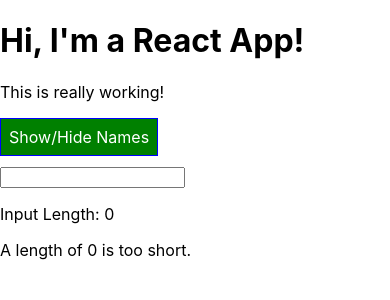
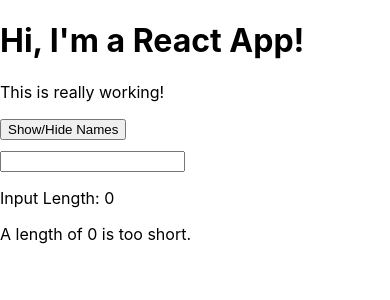
Before and after one commit to lwood54/React-16-6_MaxS, a React app in the folder react-complete-guide/: page / in a window 390 px wide. Shown: the top 300 px of the page. Built offline with nearby package versions, Linux system fonts and the light colour scheme.

Commit message:
nested button and media queries with CSS Modules

```diff
--- a/react-complete-guide/src/App.css
+++ b/react-complete-guide/src/App.css
@@ -9,3 +9,26 @@
 .bold {
   font-weight: bold;
 }
+
+.App button {
+  border: 1px solid blue;
+  padding: 16px;
+  background-color: green;
+  font: inherit;
+  color: white;
+  cursor: pointer;
+}
+
+.App button:hover {
+  background-color: lightgreen;
+  color: black;
+}
+
+.App button.Red {
+  background-color: red;
+}
+
+.App button.Red:hover {
+  background-color: salmon;
+  color: black;
+}
--- a/react-complete-guide/src/App.js
+++ b/react-complete-guide/src/App.js
@@ -82,21 +82,23 @@ class App extends Component {
   ////////  render() ////////
 
   render() {
-    const style = {
-      backgroundColor: 'green',
-      color: 'white',
-      font: 'inherit',
-      border: '1px solid blue',
-      cursor: 'pointer',
-      padding: '8px'
-      // ':hover': {
-      //   // using Radium, we can use any pseudo selector and add an object of styles
-      //   backgroundColor: 'lightgreen',
-      //   color: 'black'
-      // }
-    };
+    // CHANGED TO CSS MODULE
+    // const style = {
+    //   backgroundColor: 'green',
+    //   color: 'white',
+    //   font: 'inherit',
+    //   border: '1px solid blue',
+    //   cursor: 'pointer',
+    //   padding: '8px'
+    // ':hover': {
+    //   // using Radium, we can use any pseudo selector and add an object of styles
+    //   backgroundColor: 'lightgreen',
+    //   color: 'black'
+    // }
+    // };
 
     let persons = null;
+    let btnClass = '';
 
     if (this.state.showPersons) {
       persons = (
@@ -117,8 +119,9 @@ class App extends Component {
           })}
         </div>
       );
+      btnClass = classes.Red;
       // dynamically & conditionally styling the background-color
-      style.backgroundColor = 'red';
+      // style.backgroundColor = 'red'; --> CHANGING TO CSS MODULES
       // also additionally update :hover if (this.state.showPersons)
       // style[':hover'] = {
       //   backgroundColor: 'salmon',
@@ -157,7 +160,7 @@ class App extends Component {
       <div className={classes.App}>
         <h1>Hi, I'm a React App!</h1>
         <p className={assignedClasses.join(' ')}>This is really working!</p>
-        <button style={style} onClick={this.togglePersonsHandler}>
+        <button className={btnClass} onClick={this.togglePersonsHandler}>
           Show/Hide Names
         </button>
         {persons}
--- a/react-complete-guide/src/Person/Person.css
+++ b/react-complete-guide/src/Person/Person.css
@@ -12,3 +12,9 @@
   display: block;
   margin-top: 10px;
 }
+
+@media (min-width: 500px) {
+  .Person {
+    width: 450px;
+  }
+}
```
